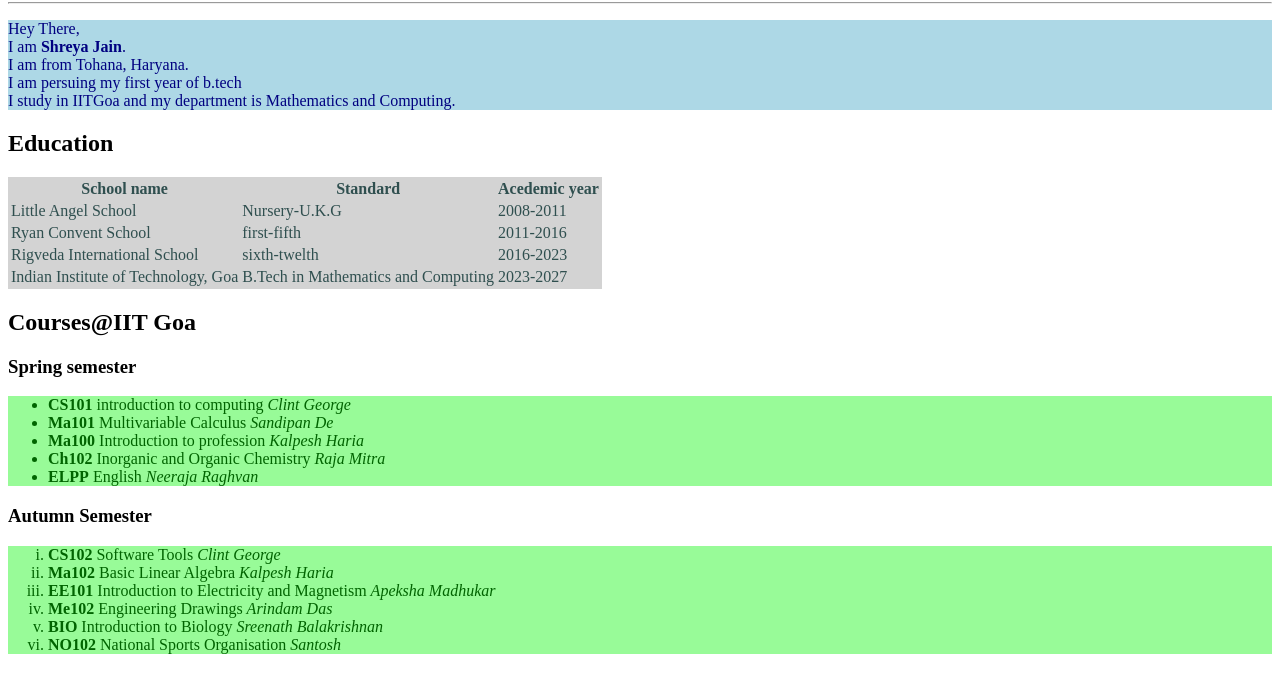
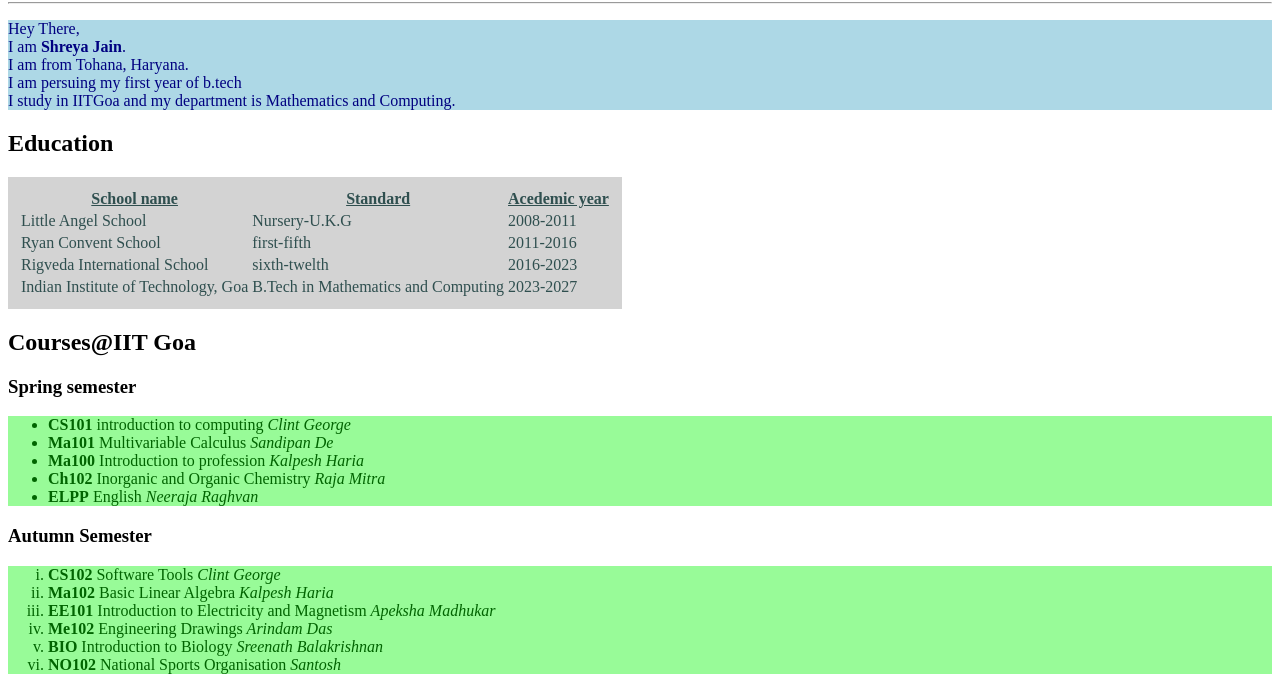
Before and after one commit to shreyajain1970/lab6, a plain HTML site: page shreyajain.github.io/index.html in a window 1280 px wide. Shown: the part 78-755 px from the top of the page. Drawn offline with Linux system fonts and the light colour scheme; files that its build step writes are made by us from their sources; files whose address does not match are found by name.

Commit message:
Update index.html

```diff
--- a/shreyajain.github.io/index.html
+++ b/shreyajain.github.io/index.html
@@ -1,11 +1,13 @@
 <!DOCTYPE html>
 <html lang="en">
 <head>
+    <link rel="stylesheet" type="text/CSS" href="/users/ug23/cse2303324/downloads/stylesheet.css">
 
     <title>Profile Page</title>
 </head>
 <body>
     <h1>About Me</h1><hr>
+
     <p style="background-color: #add8e6;color: #000080;">
     Hey There, <br>
 I am <b>Shreya Jain</b>.<br>
```
